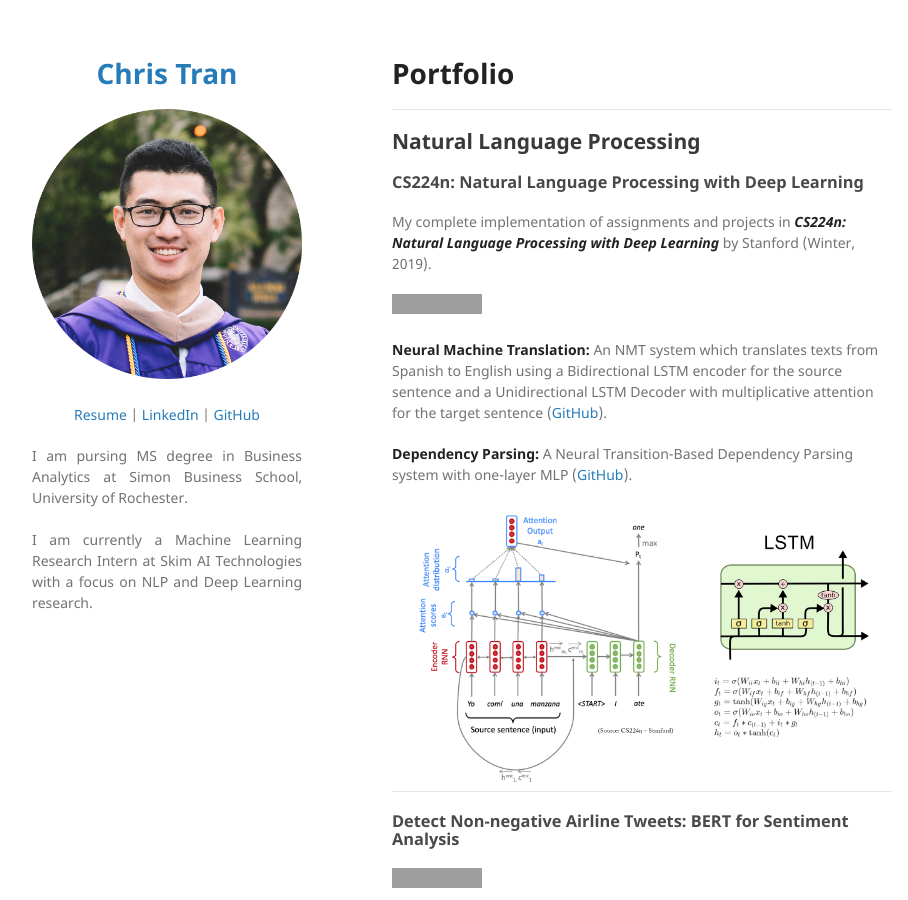
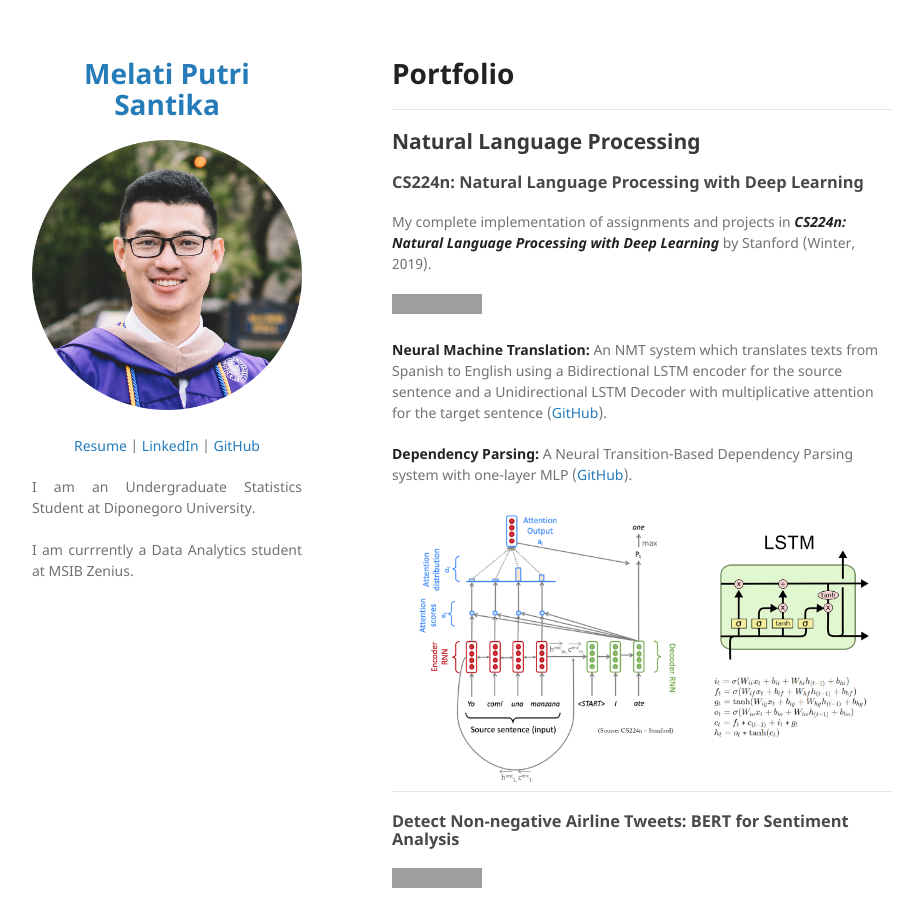
Before and after one commit to melatiptrs/melatiptrs.github.io, a Jekyll site: the page built from index.md, in a window 1280 px wide and 900 px high. Shown: the whole window, without its empty margins (178-1086 px from the left). Built offline with Jekyll 4.4.1, drawn with Linux system fonts in a browser that asks for light colours; our own code applies the rules of GitHub Pages for plain Markdown files; grey boxes are pictures that could not be loaded.

Commit message:
Update _config.yml

```diff
--- a/_config.yml
+++ b/_config.yml
@@ -1,20 +1,19 @@
-title: <p align="center"> Chris Tran </p>
+title: <p align="center"> Melati Putri Santika </p>
 
 logo: "/images/picture.png?raw=true"
 
 description:
   <p align="center">
   <a href="pdf/resume.pdf">Resume</a> |
-  <a href="https://www.linkedin.com/in/chriskhanhtran/">LinkedIn</a> |
-  <a href="https://github.com/chriskhanhtran">GitHub</a>
+  <a href="https://www.linkedin.com/in/melati-putri-santika-027bb8207/">LinkedIn</a> |
+  <a href="https://github.com/melatiptrs">GitHub</a>
   </p>
 
   <p align="justify">
-  I am pursing MS degree in Business Analytics at Simon Business School, University of Rochester.
+  I am an Undergraduate Statistics Student at Diponegoro University.
   <br><br>
-  I am currently a Machine Learning Research Intern at Skim AI Technologies with a focus on NLP and Deep Learning research.
+  I am currrently a Data Analytics student at MSIB Zenius.
   <br><br>
   </p>
 
 theme: jekyll-theme-minimal
-google_analytics: UA-145578661-1 # Google Analytics tracking ID
```
